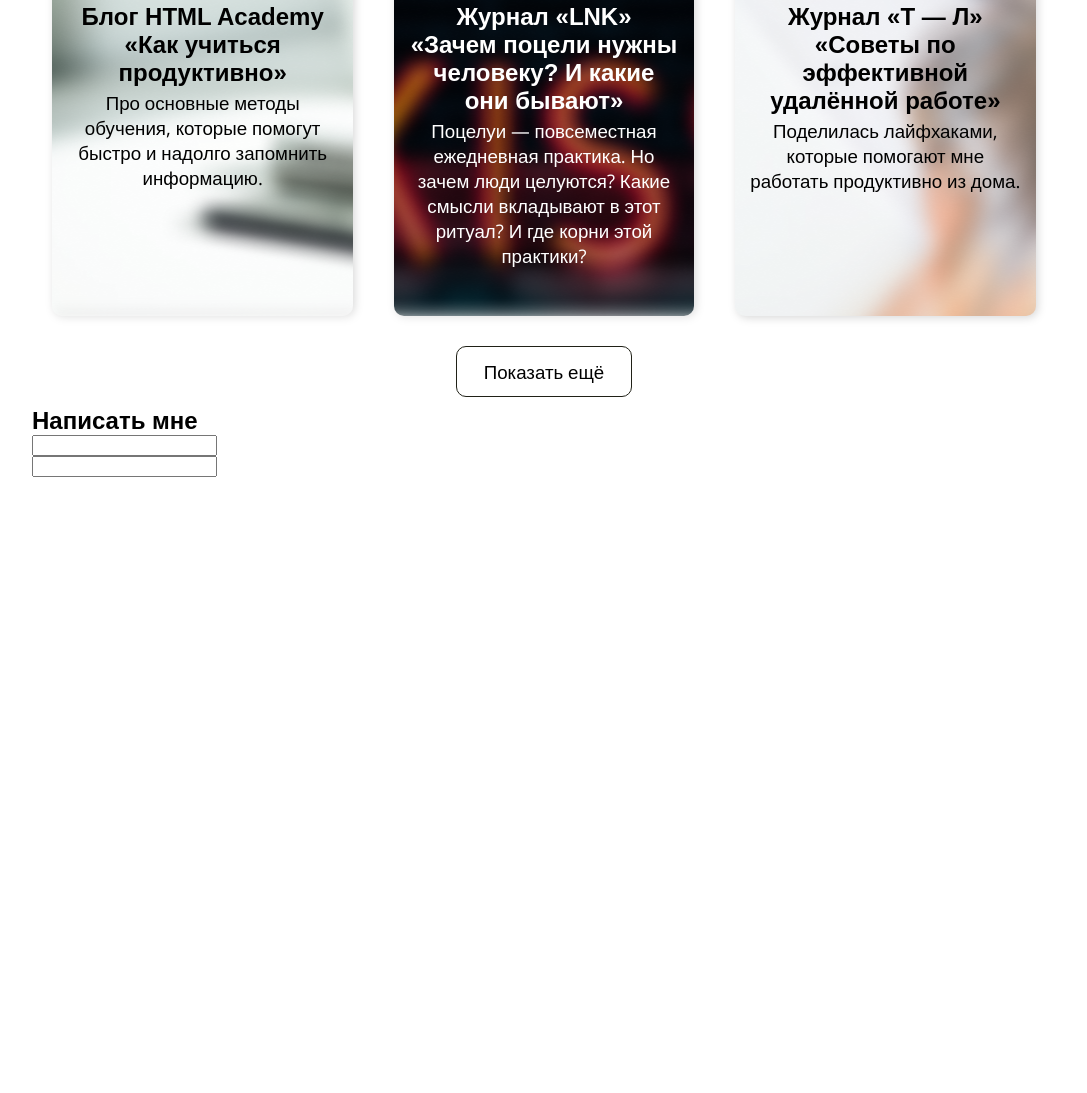
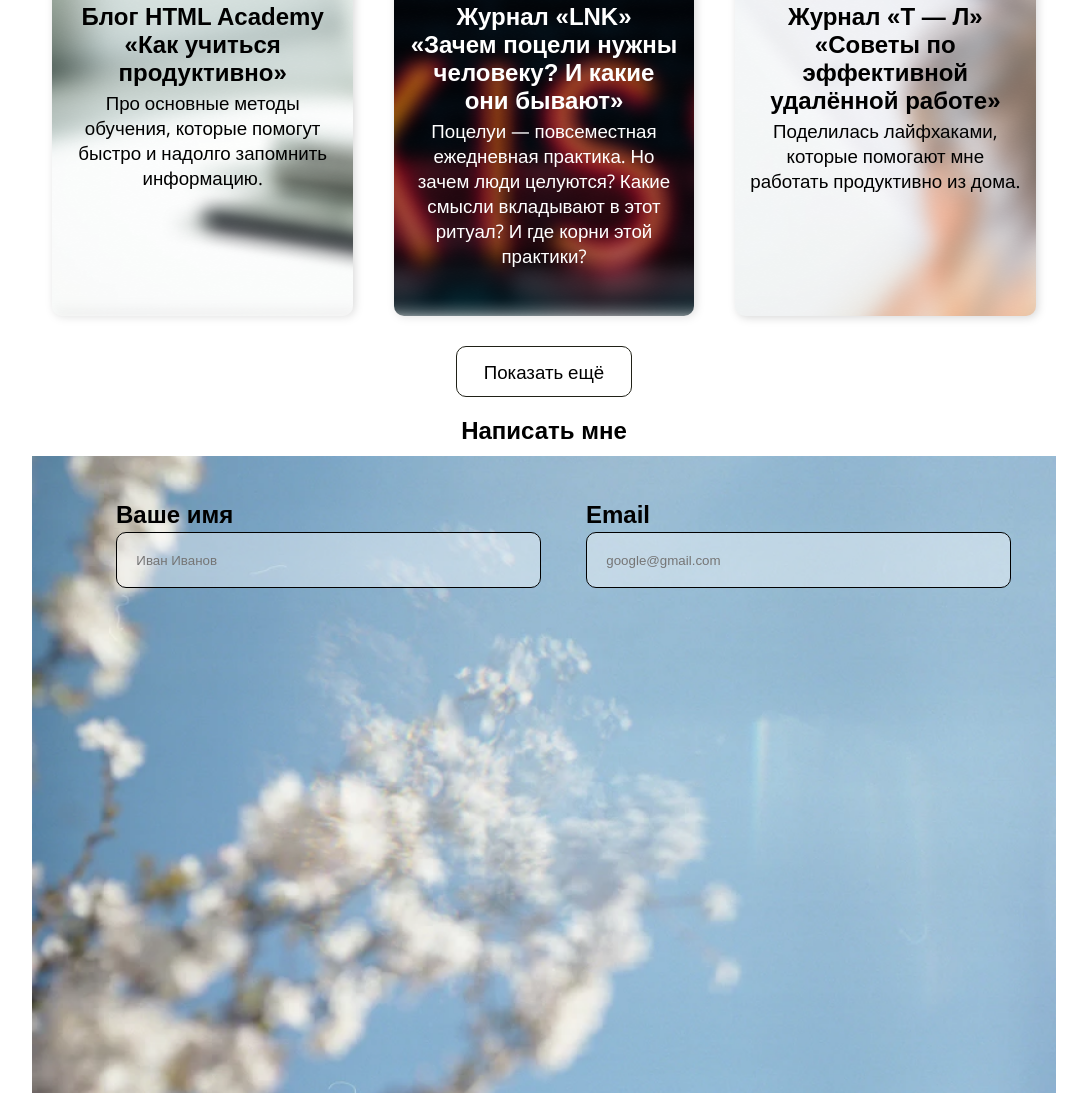
Before and after one commit to danila-art/Blog, a plain HTML site: page index.html in a window 1280 px wide. Shown: the part 2828-3921 px from the top of the page, without its empty margins (96-1183 px from the left). Before the commit the page ends 3305 px from the top, so only its background shows below. Drawn offline with nearby package versions, Linux system fonts and the light colour scheme; a web font is replaced by a local one.

Commit message:
Add files via upload

```diff
--- a/css/style.css
+++ b/css/style.css
@@ -381,12 +381,52 @@ header {
     position: absolute;
     width: 90%;
     height: 100px;
-    padding-left:5%;
+    padding-left: 5%;
     padding-right: 5%;
     top: 0;
     bottom: 0;
     margin: auto auto;
 }
-.noneDisplay{
+
+.noneDisplay {
     display: none;
 }
+
+.section5 h1 {
+    text-align: center;
+    padding: 1%;
+}
+
+.boxForm__background {
+    display: block;
+    background-image: url("../img/section5_background.png");
+    background-size: cover;
+    background-repeat: no-repeat;
+    background-position: center top;
+    width: 100%;
+    height: 637px;
+}
+
+.boxFrom__flex {
+    display: flex;
+    flex-wrap: nowrap;
+    flex-direction: row;
+    justify-content: space-evenly;
+    padding-top: 4%;
+}
+
+.boxForm__flex_block h2 {
+    padding-top: 1%;
+    padding-bottom: 1%;
+}
+
+.boxForm__flex_block input {
+    display: inline-block;
+    background-color: rgba(255, 255, 255, 0.41);
+    width: 30vw;
+    height: auto;
+    padding: 5%;
+    border: 1px solid black;
+    outline: none;
+    border-radius: 10px;
+}
--- a/index.html
+++ b/index.html
@@ -281,13 +281,16 @@
                 <form action="">
                     <div class="boxFrom__flex">
                         <div class="boxForm__flex_block">
-                            <h2></h2>
-                            <input type="text" name="FIO">
+                            <h2>Ваше имя</h2>
+                            <input type="text" name="FIO" placeholder="Иван Иванов">
                         </div>
                         <div class="boxForm__flex_block">
-                            <h2></h2>
-                            <input type="text" name="Email">
+                            <h2>Email</h2>
+                            <input type="text" name="Email" placeholder="google@gmail.com">
                         </div>
+                    </div>
+                    <div class="boxForm_TextArea">
+
                     </div>
                 </form>
             </div>
--- a/js/jsScript.js
+++ b/js/jsScript.js
@@ -19,18 +19,6 @@ function noneModuleWindowArticles() {
     if (getComputedStyle(noneArticles).display == 'none') {
         noneArticles.style.display = 'flex';
         button__open_moduleWindow.firstElementChild.innerHTML = 'Скрыть';
-        let button__open_moduleWindowRect = button__open_moduleWindow.getBoundingClientRect();
-        let bodyRect1 = document.body.getBoundingClientRect();
-        let buttonHeight = button__open_moduleWindowRect.top - bodyRect1.top;
-        let noneArticlesHeight = noneArticles.clientHeight;
-        console.log(bodyRect1);
-        console.log(button__open_moduleWindowRect);
-        console.log(buttonHeight);
-        console.log(noneArticlesHeight);
-            window.scrollTo({
-                top: buttonHeight,
-                behavior: "smooth"
-            })
     } else {
         noneArticles.style.display = 'none';
         button__open_moduleWindow.firstElementChild.innerHTML = 'Показать ещё';
@@ -43,13 +31,6 @@ function noneModuleWindowPortfolio() {
     if (getComputedStyle(noneWindowPortfolio).display == 'none') {
         noneWindowPortfolio.style.display = 'block';
         buttonOpenPortfolioModule.firstElementChild.innerHTML = 'Скрыть';
-        let buttonPortfolioRect = buttonOpenPortfolioModule.getBoundingClientRect();
-        let bodyRect = document.body.getBoundingClientRect();
-        let buttonHeight = buttonPortfolioRect.top - bodyRect.top;
-        window.scrollTo({
-            top: buttonHeight + 600,
-            behavior: "smooth"
-        })
     } else {
         noneWindowPortfolio.style.display = 'none';
         buttonOpenPortfolioModule.firstElementChild.innerHTML = 'Показать ещё';
```
Also changed, not shown: img/section5_background.png (added).
